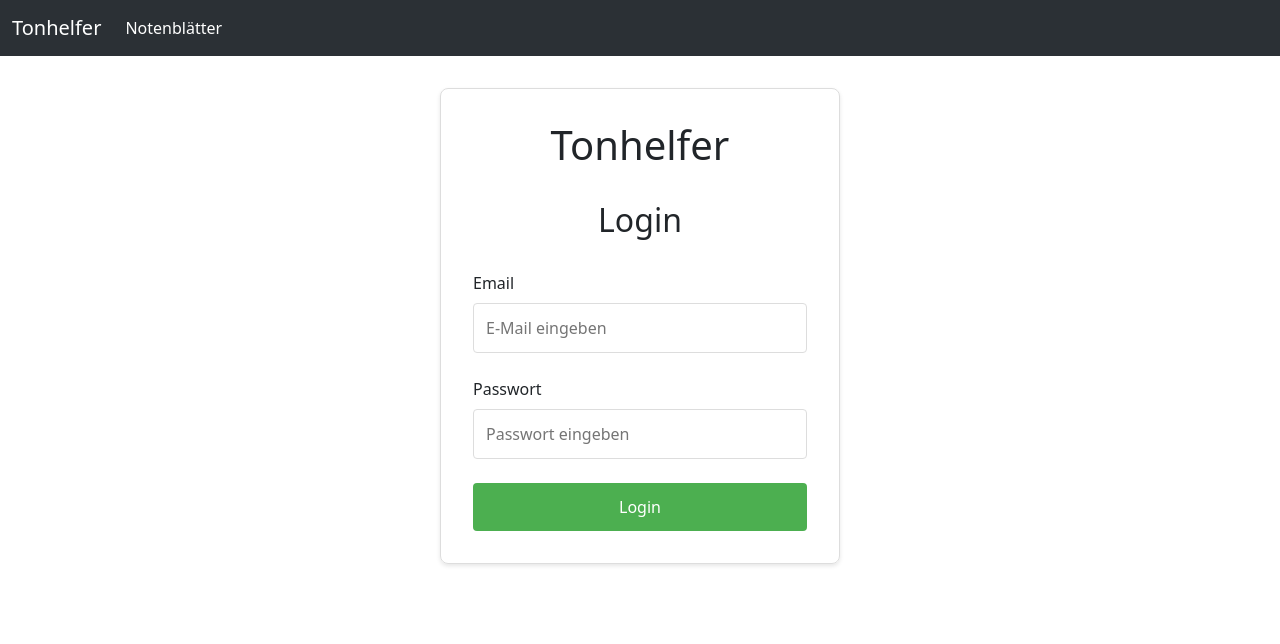
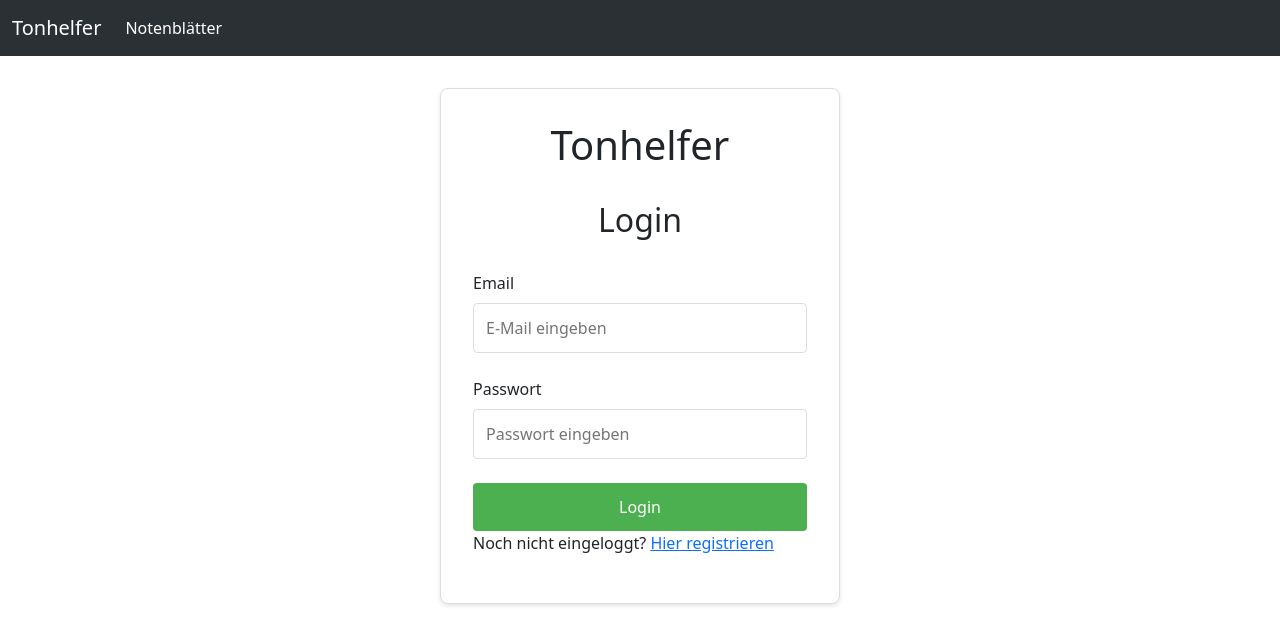
Before and after one commit to AltayMetehan/Semesterarbeit, a SvelteKit app: page /login in a window 1280 px wide. Shown: the top 644 px of the page. Built offline with nearby package versions, Linux system fonts and the light colour scheme.

Commit message:
Login Änderung:
+ Zurück auf Registrierung möglich

```diff
--- a/src/routes/login/+page.svelte
+++ b/src/routes/login/+page.svelte
@@ -111,6 +111,7 @@
         <button type="submit" disabled={loading}>
             {loading ? 'Login läuft...' : 'Login'}
         </button>
+        <p>Noch nicht eingeloggt? <a href="/register">Hier registrieren</a></p>
     </form>
 </div>
 
```
